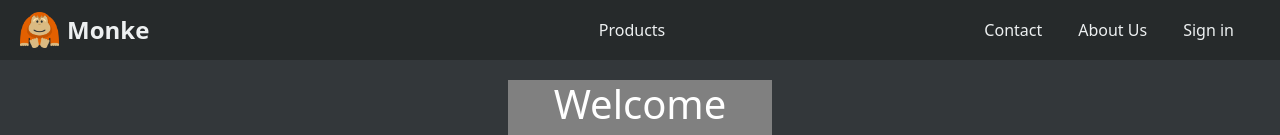
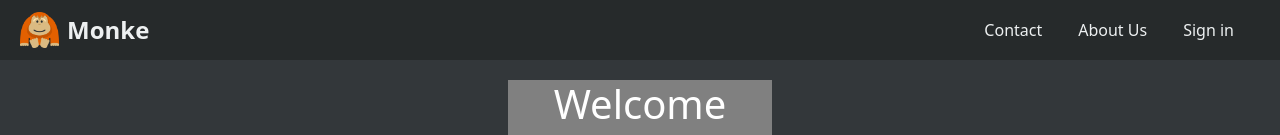
Before and after one commit to Xavanion/Monke-Chat, a React (Vite) app: page /account in a window 1280 px wide. Shown: the top 135 px of the page. Built offline with nearby package versions, Linux system fonts and the light colour scheme.

Commit message:
Added authorization hook

```diff
--- a/src/components/Navbar.tsx
+++ b/src/components/Navbar.tsx
@@ -1,8 +1,11 @@
 import { Link } from 'react-router-dom';
+import { useAuth } from '../hooks/useAuth';
 import logo from '../assets/orangutan.png';
 import './styles/Navbar.css';
 
 function Navbar(){
+    const isAuthenticated = useAuth();
+
     return(
         <nav className="navbar">
             <div className="navbar-left">
@@ -13,9 +16,11 @@ function Navbar(){
             </div>
             <div className="navbar-center">
                 <ul className="nav-links">
-                <li>
-                    <Link to="/products">Products</Link>
-                </li>
+                {isAuthenticated && (
+                    <li>
+                        <Link to="/products">Products</Link>
+                    </li>
+                )}
                 </ul>
             </div>
             <div className="navbar-right">
--- /dev/null
+++ b/src/hooks/useAuth.tsx
@@ -0,0 +1,23 @@
+import { useState, useEffect } from 'react';
+import { useNavigate } from 'react-router-dom';
+
+export const useAuth = () => {
+    const [isAuthenticated, setAuthentication] = useState(false);
+    const navigate = useNavigate();
+
+    useEffect(() => {
+        const checkAuth = async () => {
+            const token = document.cookie.split('; ').find(row => row.startsWith('jwt='));
+            if (token) {
+                setAuthentication(true);
+            } else {
+                setAuthentication(false);
+                navigate('/account');
+            }
+        };
+
+        checkAuth();
+    }, [navigate]);
+
+    return isAuthenticated;
+};
```
Also changed, not shown: 1 other file (tests, documents, lock files or other folders).
